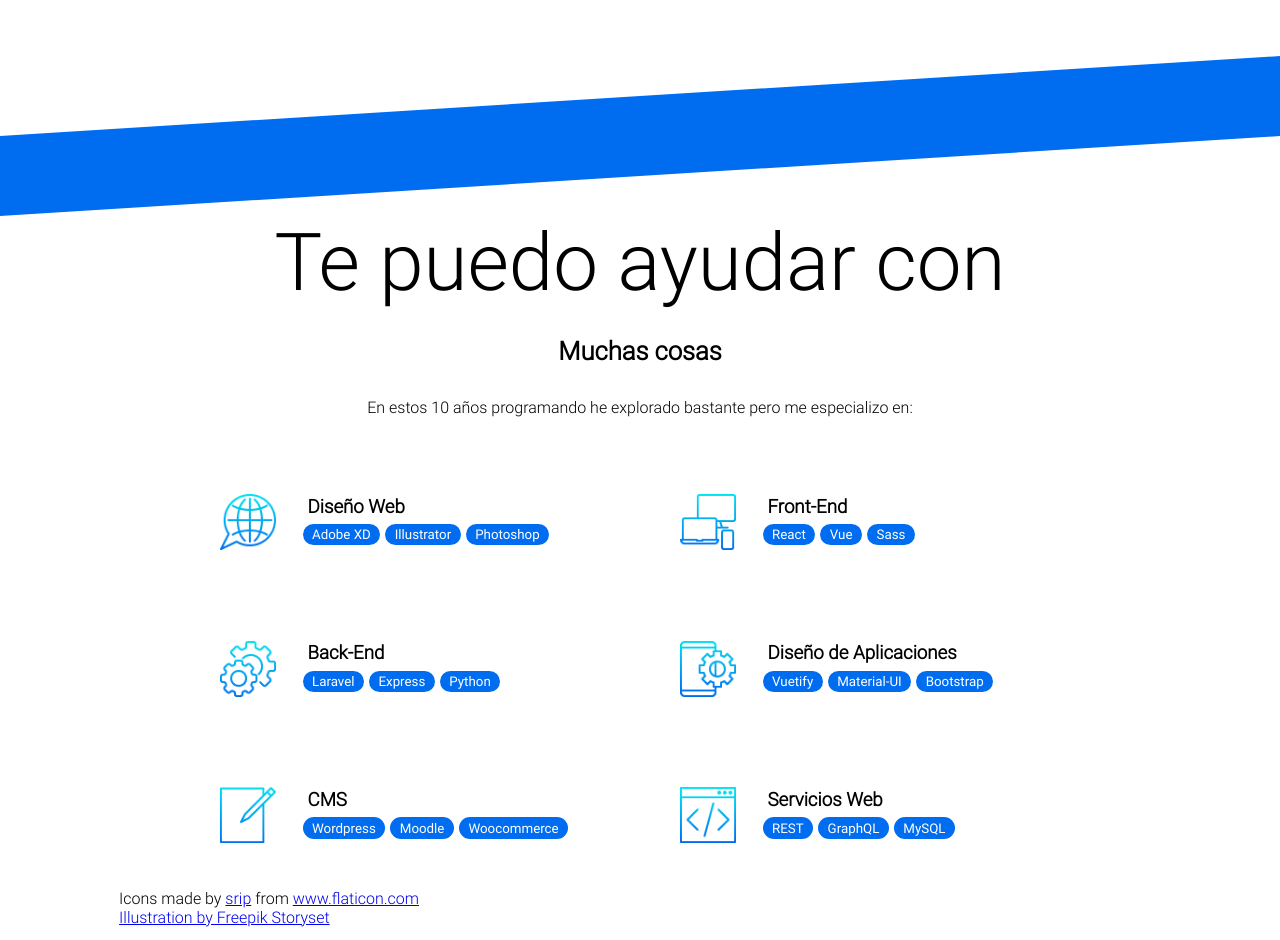
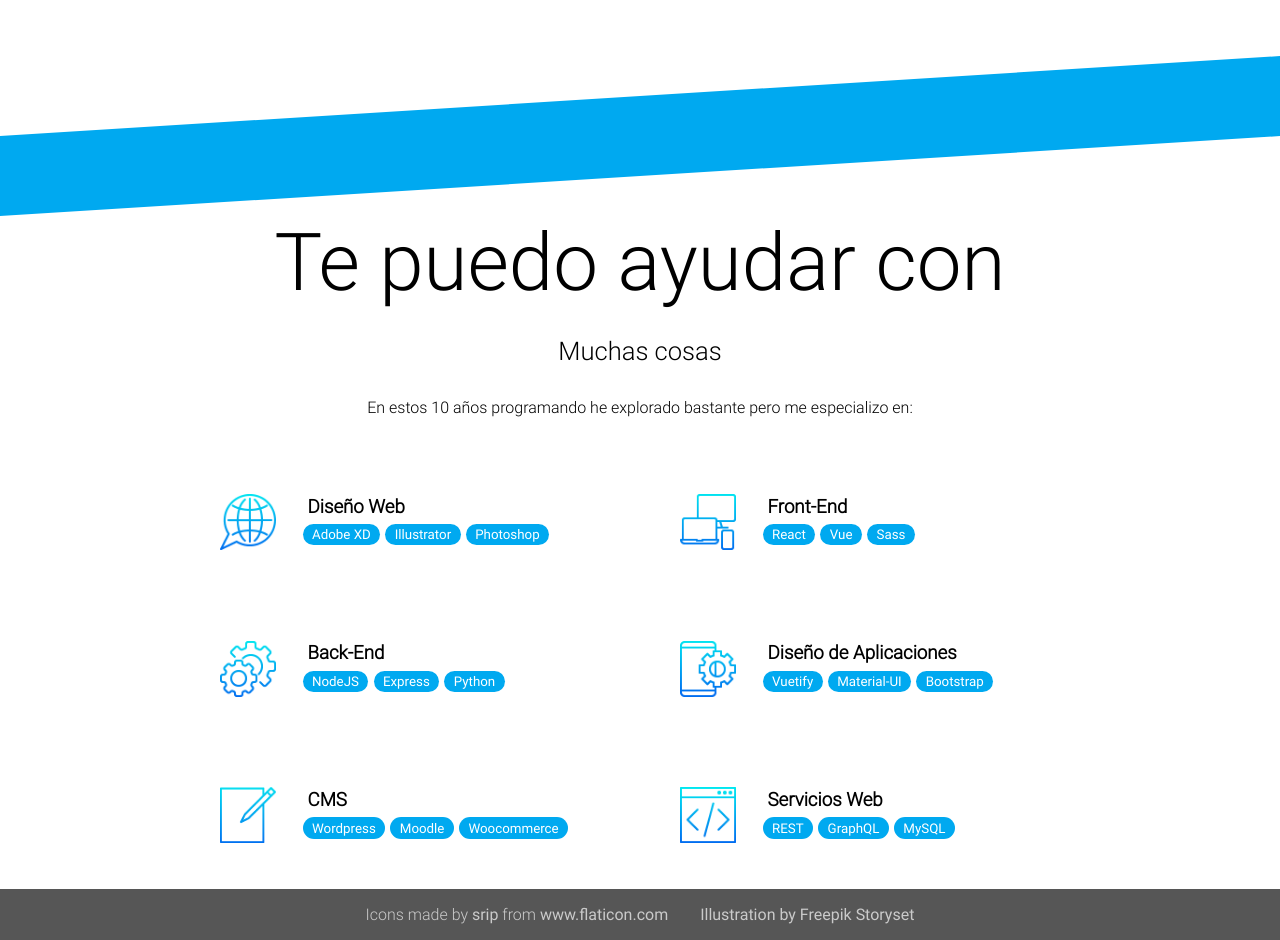
Before and after one commit to paolo-bonelli/paolo-bonelli.github.io, a website built with webpack: page src/index.html in a window 1280 px wide. Shown: the part 560-1500 px from the top of the page. Built offline with nearby package versions, Linux system fonts and the light colour scheme.

Commit message:
Se puso el color blue en vez del dark-blue

```diff
--- a/src/index.html
+++ b/src/index.html
@@ -47,7 +47,7 @@
           <div class="habilidad-desc">
             <h3>Back-End</h3>
             <div class="herramientas">
-              <span class="herramienta"> Laravel </span>
+              <span class="herramienta"> NodeJS </span>
               <span class="herramienta"> Express </span>
               <span class="herramienta"> Python </span>
             </div>
@@ -88,12 +88,14 @@
         </div>
       </div>
     </div>
-    <footer>
-      <div>
+    <footer class="agradecimientos">
+      <div class="container">
         Icons made by <a href="https://www.flaticon.com/authors/srip" title="srip">srip</a> from
         <a href="https://www.flaticon.com/" title="Flaticon">www.flaticon.com</a>
       </div>
-      <a href="https://storyset.com/communication">Illustration by Freepik Storyset</a>
+      <div class="container">
+        <a href="https://storyset.com/communication">Illustration by Freepik Storyset</a>
+      </div>
     </footer>
   </body>
 </html>
--- a/src/styles/main.scss
+++ b/src/styles/main.scss
@@ -11,9 +11,12 @@
 $primary: black;
 $secondary: white;
 $dark-blue: #006df0;
+$blue: #00a9f0;
 $light-blue: #00e7f0;
 $main-font: RobotoLight;
 $highlight-font: RobotoRegular;
+$total-width: 100vw;
+$margin-len: 9.3vw;
 
 :root {
   font-family: $main-font, sans-serif;
@@ -26,20 +29,20 @@
 body {
   display: flex;
   flex-direction: column;
+  align-items: center;
   position: relative;
   margin: 0px;
-  padding: 0px 9.3vw;
 }
 
 #triangulo1 {
   margin: 0;
   width: 0px;
   height: 0px;
-  border-top: 10vh solid #006df0;
+  border-top: 10vh solid $blue;
   position: absolute;
   transform: translate(-50%, 0px);
   left: 50%;
-  border-left: 100vw solid transparent;
+  border-left: $total-width solid transparent;
   top: 0;
 }
 
@@ -55,20 +58,21 @@
 .triangulo {
   &-sup {
     @include triangulo;
-    border-top: 10vh solid #006df0;
-    border-right: 100vw solid transparent;
+    border-top: 10vh solid $blue;
+    border-right: $total-width solid transparent;
     top: 0;
   }
 
   &-inf {
     @include triangulo;
-    border-bottom: 10vh solid #006df0;
-    border-left: 100vw solid transparent;
+    border-bottom: 10vh solid $blue;
+    border-left: $total-width solid transparent;
     bottom: 0;
   }
 }
 
 #portada {
+  box-sizing: border-box;
   width: 100%;
   height: 87vh;
   position: relative;
@@ -78,7 +82,7 @@
     font-weight: 300;
     position: absolute;
     transform: translate(0px, -25%);
-    right: 0px;
+    right: $margin-len;
     top: 35%;
     font-size: x-large;
     width: 35%;
@@ -120,6 +124,7 @@
     margin: 0;
     margin-top: 1em;
     font-size: 1.6em;
+    font-weight: 300;
   }
 
   & > p {
@@ -162,7 +167,7 @@
   & span {
     font-size: smaller;
     font-weight: 300;
-    background-color: $dark-blue;
+    background-color: $blue;
     color: $secondary;
     height: 1.6em;
     display: flex;
@@ -177,6 +182,25 @@
     margin: 0px;
     margin-left: 0.4em;
     margin-bottom: 0.2em;
+  }
+}
+
+footer.agradecimientos {
+  width: $total-width;
+  background-color: #565656;
+  color: #cacaca;
+  display: flex;
+  justify-content: center;
+
+  & .container {
+    margin: 1em;
+    max-width: 28%;
+  }
+
+  & a:-webkit-any-link {
+    text-decoration: none;
+    font-family: $highlight-font;
+    color: inherit;
   }
 }
 
@@ -196,7 +220,7 @@
     }
 
     & .background-img {
-      width: 100vw;
+      width: $total-width;
       position: relative;
       height: auto;
       max-width: 80%;
```
Also changed, not shown: 1 other file.
